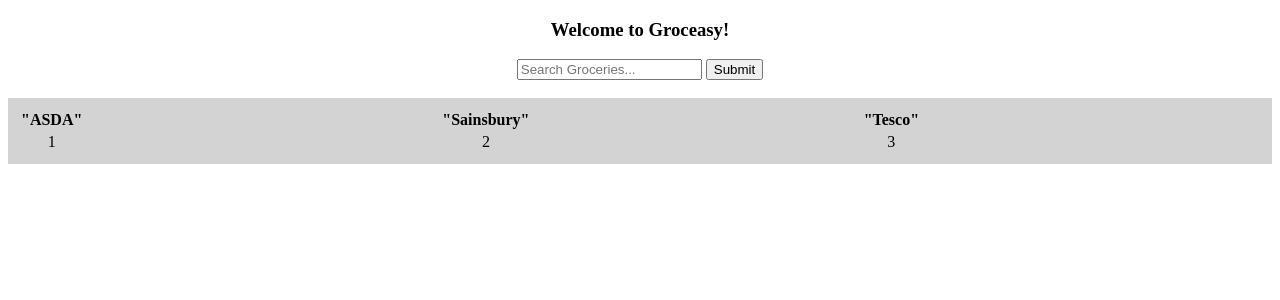
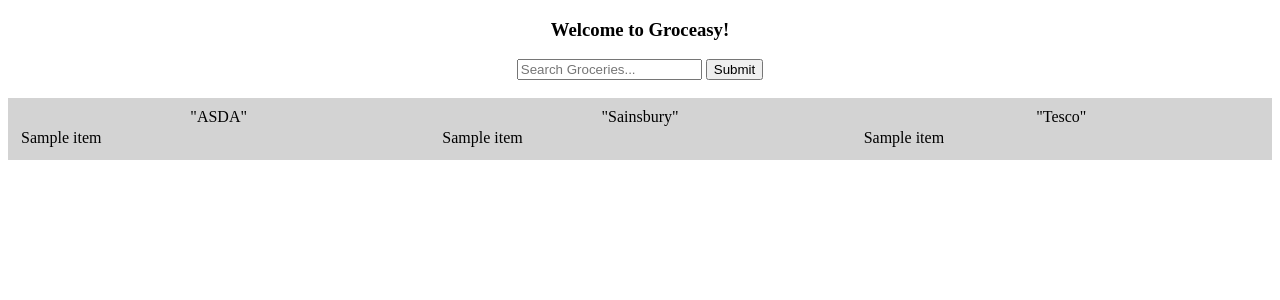
Before and after one commit to KuoLinTang/Flask_Practicing, a Python web app: template Groceasy/template/homepage.html in a window 1280 px wide. Shown: the top 300 px of the page. Run offline with Jinja, Linux system fonts and the light colour scheme; the template is opened without the code that fills it: most values are stand-ins (such as "Sample title", 1, 10 or a date in 2020).

Commit message:
Changed Pool method from multiprocessing to multithreading. Add thead, tbody tags in the homepage.html

```diff
--- a/Groceasy/template/homepage.html
+++ b/Groceasy/template/homepage.html
@@ -28,39 +28,51 @@
             </h3>
             <form action="/scrap_items/" method="post">
                 <input type="text" id="item_name" name="item_name" placeholder="Search Groceries...">
-                <button class="submit-grocery">Submit</button>
+                <button class="submit-grocery" type="submit">Submit</button>
             </form>
         </div>
         <br>
         <div class="container" style="text-align: center;">
             <div>
-                <table>
-                    <th>
+                <table id="asda_results">
+                    <thead>
                         "ASDA"
-                    </th>
+                    </thead>
+                    <tbody>
+                        {% for item in asda_list %}
                         <tr>
-                        <td>1</td>
+                            <td>{{ item }}</td>
                         </tr>
+                        {% endfor %}
+                    </tbody>
                 </table>
             </div>
             <div>
-                <table>
-                    <th>
+                <table id="sains_results">
+                    <thead>
                         "Sainsbury"
-                    </th>
+                    </thead>
+                    <tbody>
+                        {% for item in sains_list %}
                         <tr>
-                        <td>2</td>
+                            <td>{{ item }}</td>
                         </tr>
+                        {% endfor %}
+                    </tbody>
                 </table>
             </div>
             <div>
-                <table>
-                    <th>
+                <table id="tesco_results">
+                    <thead>
                         "Tesco"
-                    </th>
+                    </thead>
+                    <tbody>
+                        {% for item in tesco_list %}
                         <tr>
-                        <td>3</td>
+                            <td>{{ item }}</td>
                         </tr>
+                        {% endfor %}
+                    </tbody>
                 </table>
             </div>
         </div>
```
Also changed, not shown: Groceasy/app.py (+3 -6 lines). Lines whose indentation alone changed are shown as unchanged.
